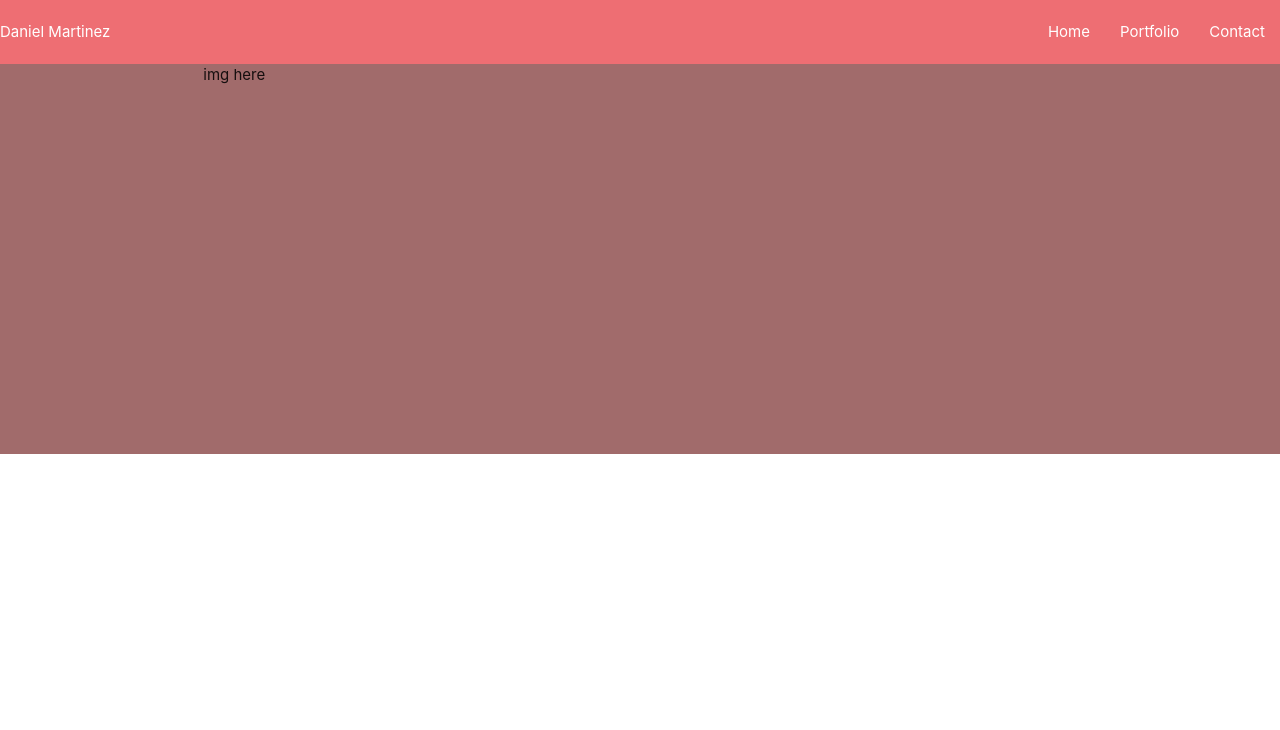
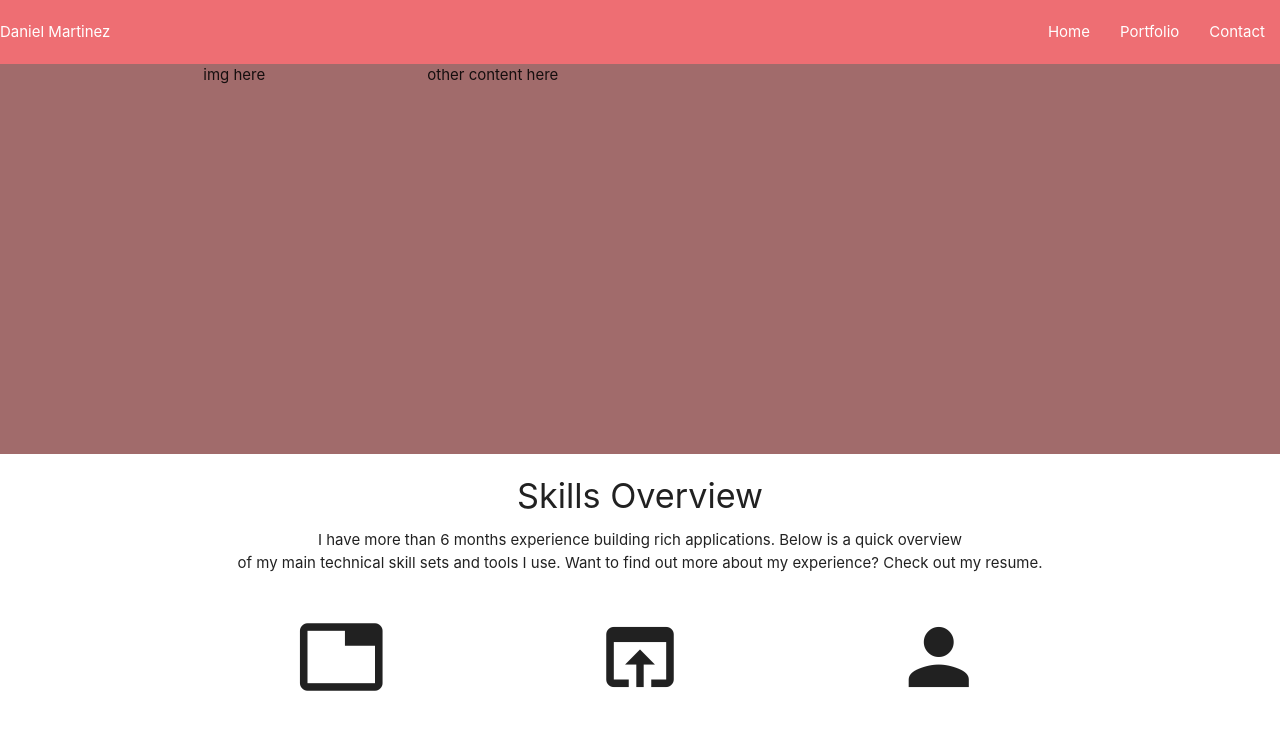
Before and after one commit to xdanielmtz/react-portfolio, a React (Create React App) app: page / in a window 1280 px wide. Shown: the top 730 px of the page. Built offline with nearby package versions, Linux system fonts and the light colour scheme.

Commit message:
styling the home page. Added content and icons.

```diff
--- a/public/index.html
+++ b/public/index.html
@@ -18,6 +18,11 @@
       href="https://cdnjs.cloudflare.com/ajax/libs/materialize/1.0.0/css/materialize.min.css"
     />
 
+    <link
+      href="https://fonts.googleapis.com/icon?family=Material+Icons"
+      rel="stylesheet"
+    />
+
     <title>React App</title>
   </head>
   <body>
--- a/src/pages/Home/Home.jsx
+++ b/src/pages/Home/Home.jsx
@@ -7,7 +7,28 @@ const Home = () => {
       <div id="homeContainer">
         <div className="container">
           <div className="row">
-            <div className="col s3">img here</div>
+            <div className="col s3"> img here</div>
+            <div className="col s9"> other content here</div>
+          </div>
+        </div>
+      </div>
+      <h4 className="center-align">Skills Overview</h4>
+      <p className="center-align">
+        I have more than 6 months experience building rich applications. Below
+        is a quick overview <br /> of my main technical skill sets and tools I
+        use. Want to find out more about my experience? Check out my resume.
+      </p>
+      <br />
+      <div className="container">
+        <div className="row">
+          <div className="col s4 center-align">
+            <i class="large material-icons">tab</i>
+          </div>
+          <div className="col s4 center-align">
+            <i class="large material-icons">open_in_browser</i>
+          </div>
+          <div className="col s4 center-align">
+            <i class="large material-icons">person</i>
           </div>
         </div>
       </div>
```
Also changed, not shown: 1 other file (tests, documents, lock files or other folders).
